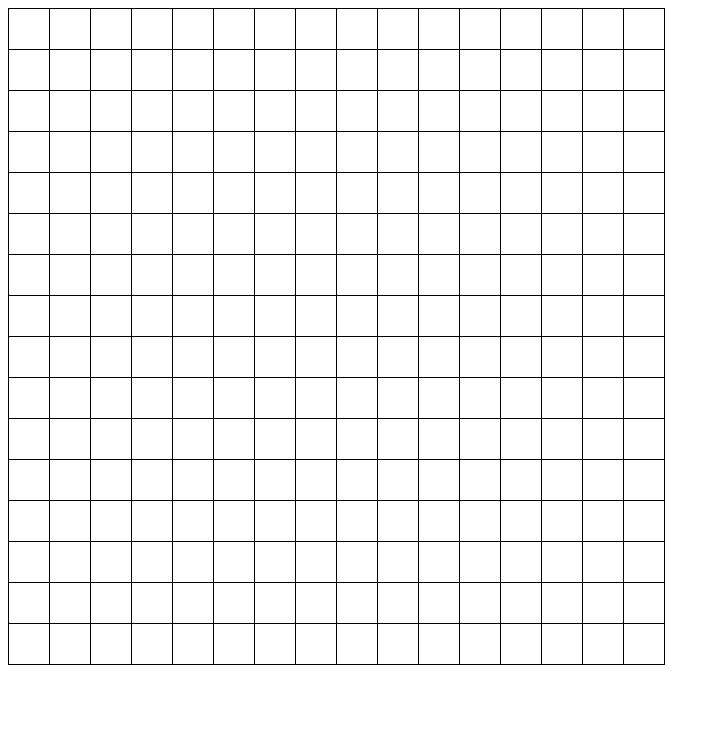
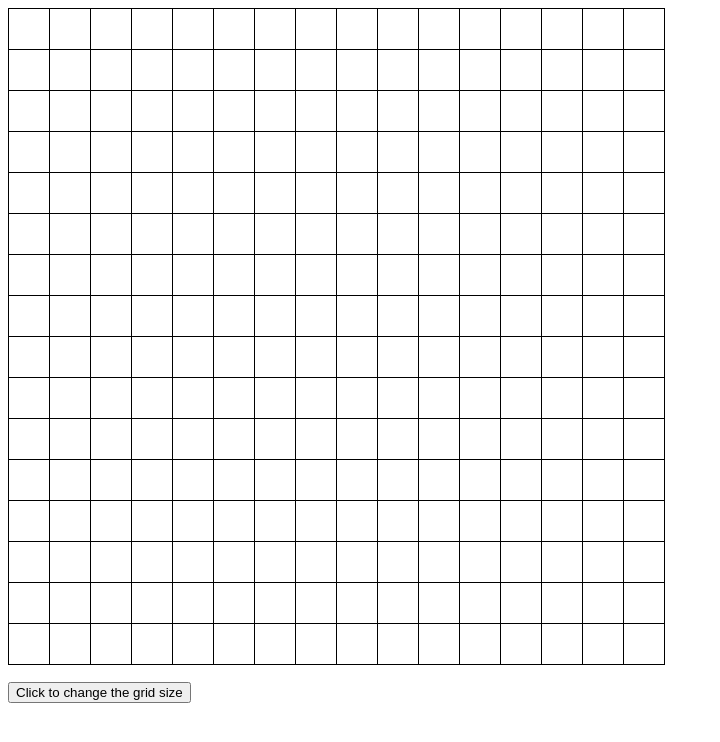
Before and after one commit to teephan91/etch_a_sketch, a plain HTML site: page index.html in a window 1280 px wide. Shown: the whole page, without its empty margins (0-720 px from the left). Drawn offline with Linux system fonts and the light colour scheme.

Commit message:
Add button to change grid size

```diff
--- a/index.html
+++ b/index.html
@@ -9,5 +9,7 @@
 
     <body>
         <div id="container"></div>
+        <br>
+        <button id="btn">Click to change the grid size</button>
     </body>
 </html>
```
